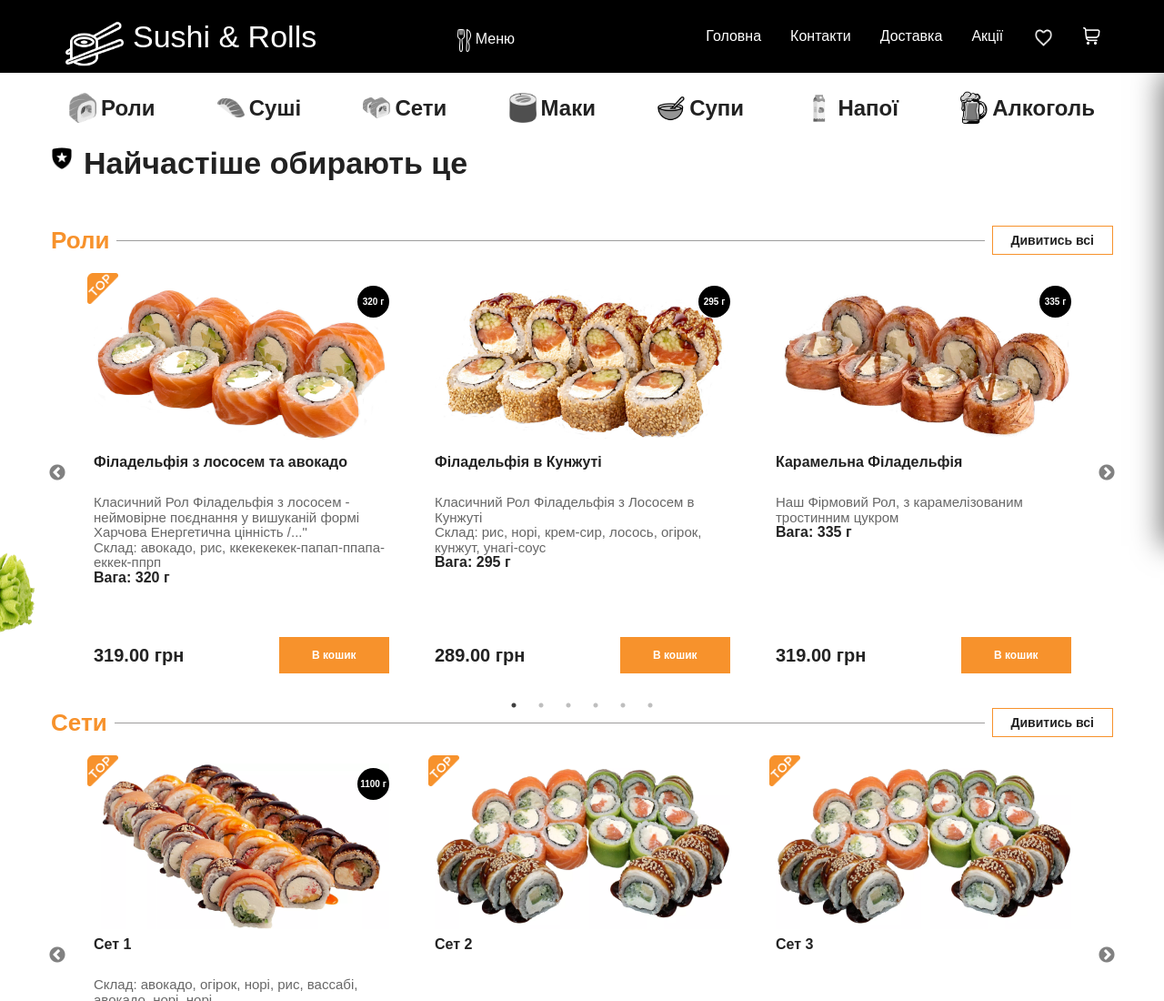
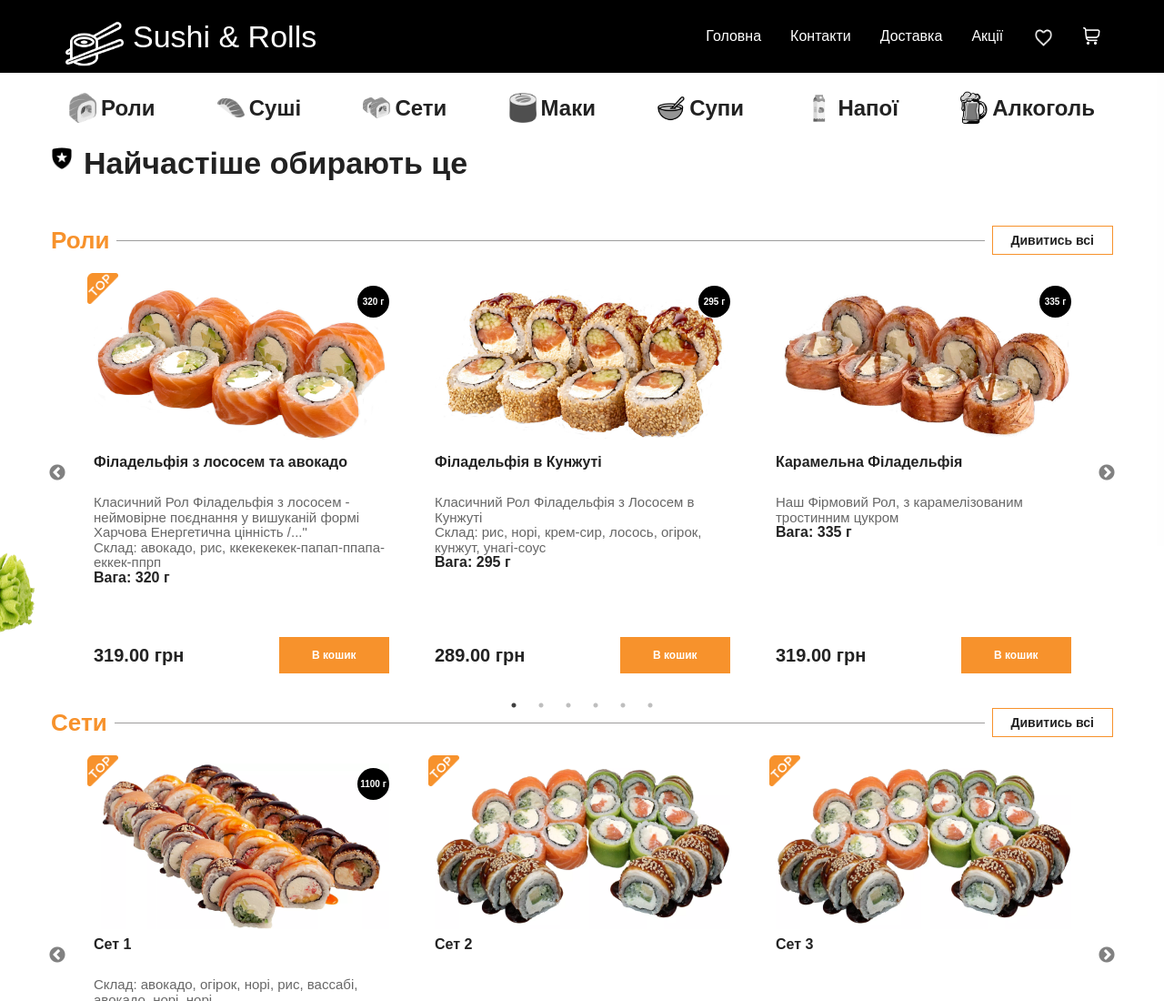
Before and after one commit to petro-mykhats2/susi, a Gatsby site: page / in a window 1280 px wide. Shown: the top 1100 px of the page at 91% size. Built offline with nearby package versions, Linux system fonts and the light colour scheme; Gatsby itself is replaced by a stand-in of ours.

Commit message:
fixed some styles and sidebar

```diff
--- a/src/components/Sidebar.js
+++ b/src/components/Sidebar.js
@@ -46,16 +46,18 @@ const Sidebar = ({ isOpen }) => {
             </Link>
           </Logo>
           <MenuLink>
-            <Link
-              className='slidebar-logo sparkle u-hover--sparkle'
-              to={`/menu`}
-            >
-              <img src='/img/menuIcon.png' alt='menu' />
-              Меню
+            <Link to={`/menu`}>
+              <div className='sparkle u-hover--sparkle'>
+                <img
+                  className='shopping-cart-mob'
+                  src='/img/menuIcon.png'
+                  alt='menu'
+                />
+              </div>
             </Link>
             <Link to='/favorite/'>
-              <span className='sparkle u-hover--sparkle'>
-                <span className='shopping-cart-mob'>
+              <div className='sparkle u-hover--sparkle'>
+                <div className='shopping-cart-mob'>
                   <img
                     className='sidebar-shopping-cart-image'
                     src='/img/favorite-white.png'
@@ -65,23 +67,27 @@ const Sidebar = ({ isOpen }) => {
                       {totalFavoriteItems}
                     </div>
                   ) : null}
-                </span>
-              </span>
+                </div>
+              </div>
             </Link>
-            <span
+            <Link>
+              <div
                 className='sparkle u-hover--sparkle'
                 onClick={handleToggleCart}
               >
-              <span className='shopping-cart-mob'>
+                <div className='shopping-cart-mob'>
                   <img
                     className='sidebar-shopping-cart-image'
                     src='/img/shopping-cart.png'
                   />
                   {totalQuantity > 0 ? (
-                  <div className='shopping-cart-count-mob'>{totalQuantity}</div>
+                    <div className='shopping-cart-count-mob'>
+                      {totalQuantity}
+                    </div>
                   ) : null}
-              </span>
-            </span>
+                </div>
+              </div>
+            </Link>
 
             {/* <div>
               <h1 class='sparkle u-hover--sparkle'>Sparkle Hover</h1>
--- a/src/components/SidebarStyles.js
+++ b/src/components/SidebarStyles.js
@@ -19,9 +19,9 @@ export const TopNav = styled.div`
 export const ContainerNav = styled.div`
   display: flex;
   flex-direction: row;
-  justify-content: start;
+  justify-content: space-between;
 
-  @media (min-width: 375px) {
+  @media (max-width: 345px) {
     justify-content: start;
   }
 
@@ -65,31 +65,40 @@ export const Logo = styled.div`
 
 export const MenuLink = styled.div`
   /* Загальні стилі */
+  display: flex;
+  flex-direction: row;
+  flex-wrap: nowrap;
+  justify-content: flex-end;
+  margin-top: 1em;
   font-size: 9px;
-  padding: 3em 0.4em 0 0.4em;
   color: #fff;
+  text-align: center;
+  text-decoration: none;
+  font-size: 1em;
+
+  &:hover {
+    font-weight: 600;
+  }
 
   img {
-    width: 16px;
-    height: 16px;
+    width: 17px;
+    height: 17px;
+  }
+
+  @media (min-width: 767px) {
+    display: none;
   }
 
   /* Медіа-запит для екранів шириною більше 530px */
   @media (min-width: 530px) {
-    padding: 2em 1em 0 0.8em;
-    font-size: 16px;
-
     img {
       width: 25px;
       height: 25px;
     }
   }
 
-  /* Медіа-запит для екранів шириною менше 530px, але більше 430px */
-  @media (max-width: 530px) and (min-width: 345px) {
-    padding: 3em 0.6em 0 0.6em;
-    font-size: 10px;
-
+  /* Медіа-запит для екранів шириною менше 530px, але більше 345px */
+  @media (max-width: 530px) and (min-width: 400px) {
     img {
       width: 20px;
       height: 20px;
--- a/src/scss/components/_cartSlider.scss
+++ b/src/scss/components/_cartSlider.scss
@@ -3,7 +3,7 @@
     position: fixed;
     z-index: 1000;
     top: 80px;
-    right: -320px;
+    right: -359px;
     width: 300px;
     background-color: $white;
     box-shadow: -4px 0 29px rgba(0, 0, 0, 0.5);
--- a/src/scss/utils/_styles-misc.scss
+++ b/src/scss/utils/_styles-misc.scss
@@ -10,9 +10,12 @@
 
     box-sizing: border-box;
     position: relative;
-    padding: 0.9em;
-    // background-color: red;
-    // width: 150px;
+    padding: 0.7em;
+
+    @include xsxs {
+      padding: 0.9em;
+    }
+
     &::before,
     &::after {
       content: '';
```
Lines whose indentation alone changed are shown as unchanged.
